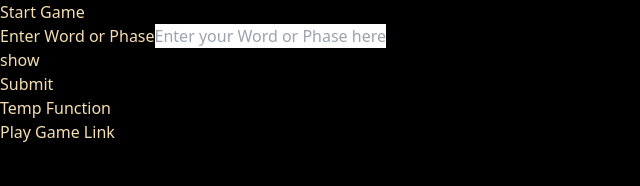
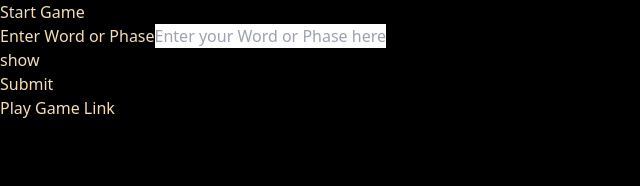
Before and after one commit to way2masoom/HangManGame, a React (Vite) app in the folder HangmanGame/: page /start in a window 1280 px wide. Shown: the top 186 px of the page, without its empty margins (0-640 px from the left). Built offline with nearby package versions, Linux system fonts and the light colour scheme.

Commit message:
useEffect Example is removed

```diff
--- a/HangmanGame/src/components/TextInputForm/TextInputFormContainer.jsx
+++ b/HangmanGame/src/components/TextInputForm/TextInputFormContainer.jsx
@@ -74,29 +74,9 @@ function TextInputFormContainer() {
                 handelTextInputChange={handelTextInputChange}
                 handelShowHideClick={handelShowHideClick}
             />
-
-            {(inputType === 'password') ? <Temp /> : null}
         </>
 
     );
 }
 
-// Temporary  function
-function Temp() {
-    useEffect(() => {
-        console.log("Temp Component first Loaded");
-
-        // Unmounting the Temp function
-        return (() => {
-            console.log("Temp Component Unmounting");
-        })
-    }, [])
-
-    return (
-        <div>
-            <h1>Temp Function</h1>
-        </div>
-    );
-}
-
 export default TextInputFormContainer;
```
